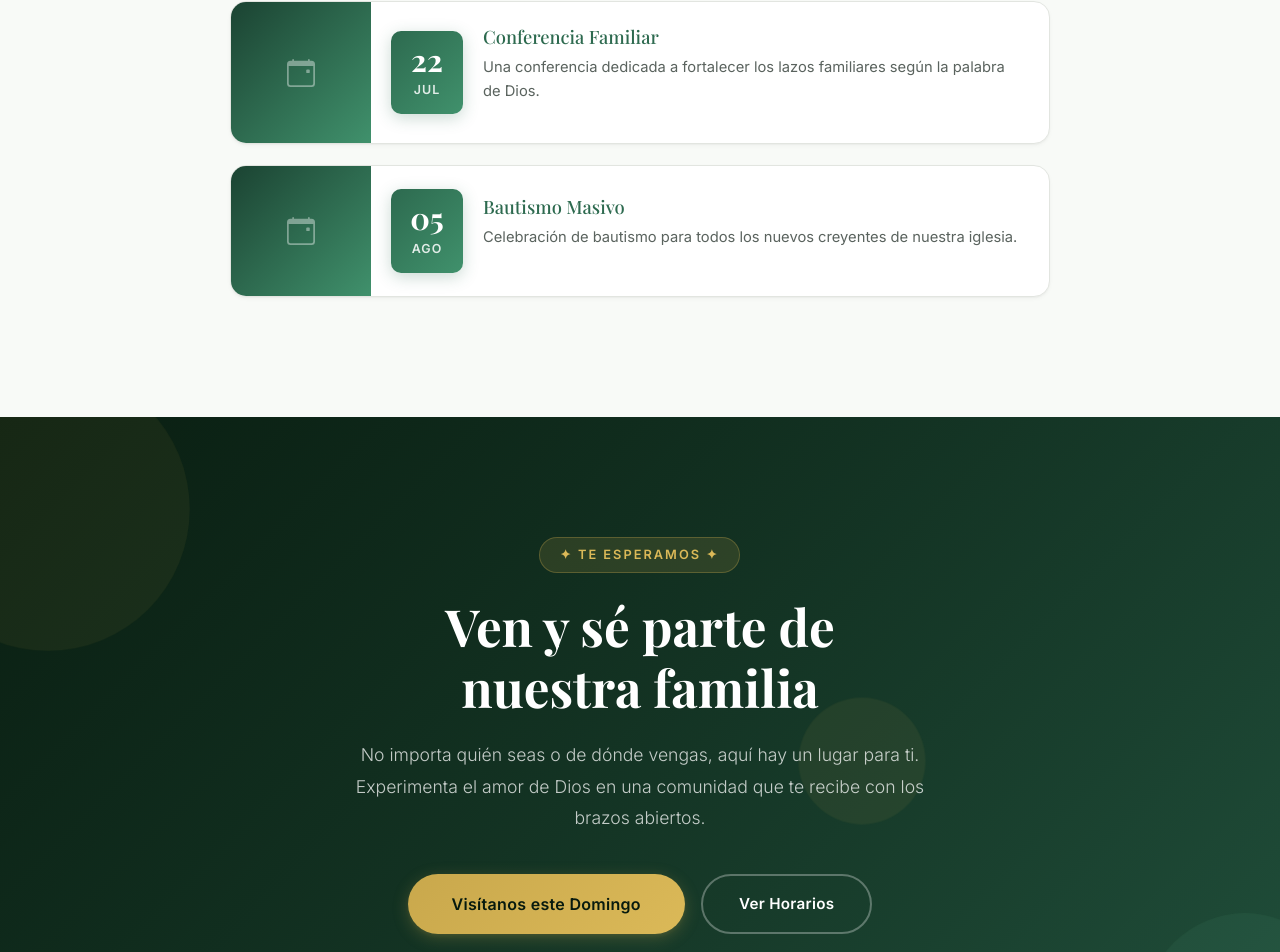
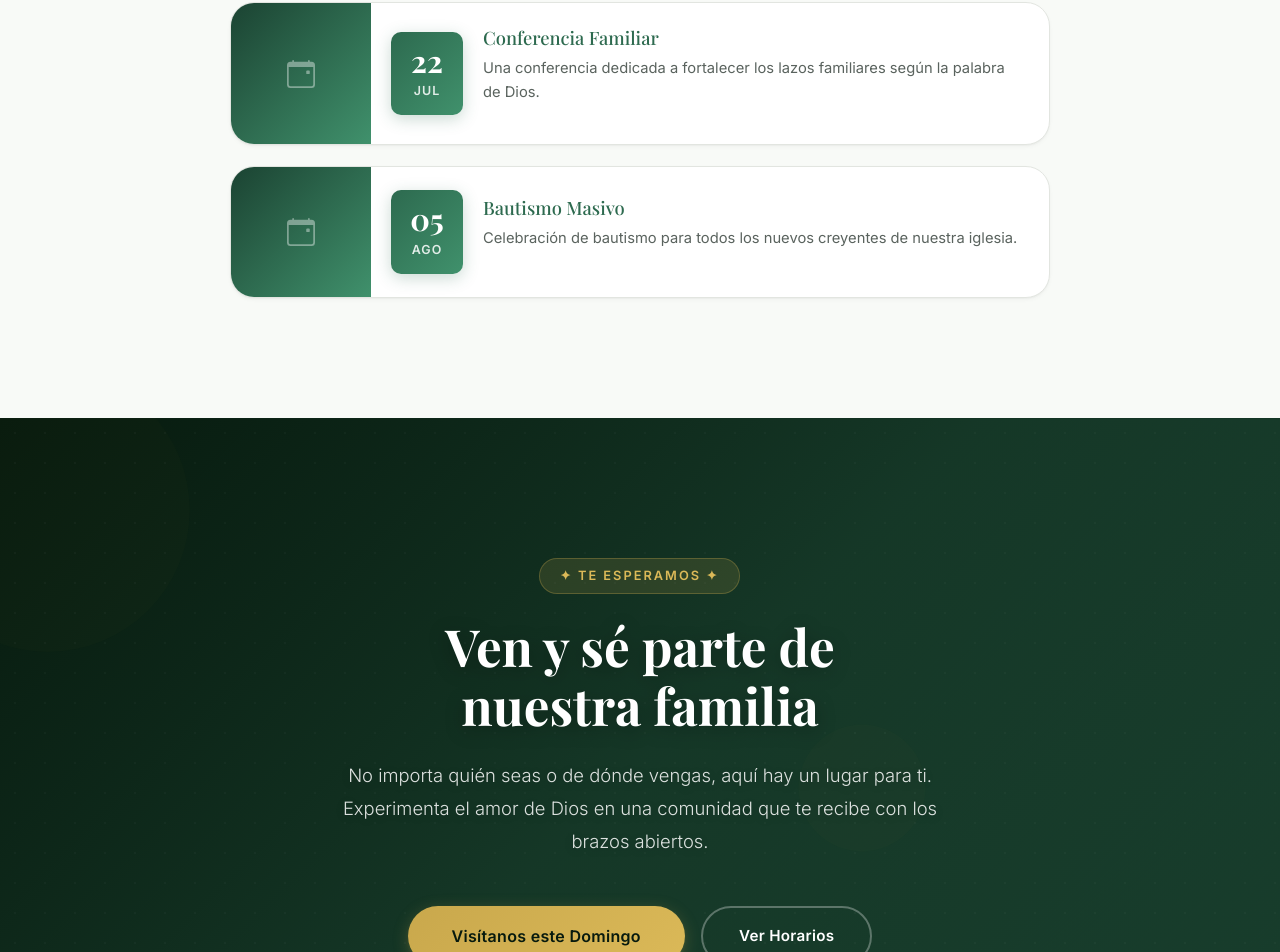
Before and after one commit to gerargram2006/Pagina-Iglesia, a React (Vite) app: page / in a window 1280 px wide. Shown: the part 5212-6164 px from the top of the page. Built offline with nearby package versions, Linux system fonts and the light colour scheme.

Commit message:
feat(styles): mejorar UI de Pastores, Eventos, CTA y Contacto con efectos 3D, gradientes avanzados y focus states refinados

```diff
--- a/src/styles/styles.css
+++ b/src/styles/styles.css
@@ -1081,20 +1081,23 @@ a {
   border-radius: 50%;
   border: 2px solid var(--gold-400);
   opacity: 0.3;
-  transition: all var(--transition);
+  transition: all var(--transition-spring);
 }
 
 .pastor-card:hover .pastor-img-ring {
-  inset: -10px;
-  opacity: 0.6;
+  inset: -12px;
+  opacity: 0.8;
   border-color: var(--gold-500);
+  transform: rotate(15deg);
+  box-shadow: 0 0 20px rgba(201, 168, 76, 0.4) inset;
 }
 
 .pastor-card h3 {
   font-family: 'Playfair Display', serif;
   color: var(--primary-700);
   margin-bottom: 8px;
-  font-size: 1.35rem;
+  font-size: 1.4rem;
+  font-weight: 700;
 }
 
 .pastor-role {
@@ -1128,19 +1131,36 @@ a {
   display: flex;
   gap: 20px;
   background: var(--white);
-  border-radius: var(--radius);
+  border-radius: var(--radius-lg);
   padding: 0;
   box-shadow: var(--shadow-sm);
   border: 1px solid var(--gray-200);
-  transition: all var(--transition);
+  transition: all var(--transition-spring);
   align-items: stretch;
   overflow: hidden;
+  position: relative;
+}
+
+.event-item::before {
+  content: '';
+  position: absolute;
+  left: 0;
+  top: 0;
+  bottom: 0;
+  width: 4px;
+  background: linear-gradient(180deg, var(--gold-400), var(--gold-600));
+  opacity: 0;
+  transition: opacity var(--transition);
 }
 
 .event-item:hover {
-  transform: translateX(8px);
-  box-shadow: var(--shadow);
-  border-color: transparent;
+  transform: translateX(8px) translateY(-4px);
+  box-shadow: var(--shadow-lg);
+  border-color: rgba(201, 168, 76, 0.2);
+}
+
+.event-item:hover::before {
+  opacity: 1;
 }
 
 /* Event thumbnail */
@@ -1149,12 +1169,31 @@ a {
   min-height: 130px;
   flex-shrink: 0;
   overflow: hidden;
+  position: relative;
+}
+
+.event-thumb::after {
+  content: '';
+  position: absolute;
+  inset: 0;
+  background: linear-gradient(90deg, rgba(7, 26, 14, 0.4) 0%, transparent 100%);
+  opacity: 0;
+  transition: opacity var(--transition);
+}
+
+.event-item:hover .event-thumb::after {
+  opacity: 1;
 }
 
 .event-thumb img {
   width: 100%;
   height: 100%;
   object-fit: cover;
+  transition: transform var(--transition-slow);
+}
+
+.event-item:hover .event-thumb img {
+  transform: scale(1.1) rotate(-2deg);
 }
 
 .event-thumb-placeholder {
@@ -1224,11 +1263,11 @@ a {
 .cta-section {
   /* PLACEHOLDER: Cambia esta URL por una foto de tu congregación */
   /* background-image: url('/img/cta-bg.jpg'); */
-  background: linear-gradient(135deg, var(--primary-900) 0%, var(--primary-700) 100%);
+  background: linear-gradient(135deg, var(--primary-900) 0%, var(--primary-700) 50%, #0d2818 100%);
   background-size: cover;
   background-position: center;
   background-attachment: fixed;
-  padding: 120px 0;
+  padding: 140px 0;
   text-align: center;
   position: relative;
   overflow: hidden;
@@ -1238,7 +1277,7 @@ a {
   content: '';
   position: absolute;
   inset: 0;
-  background: linear-gradient(135deg, rgba(10, 31, 18, 0.85) 0%, rgba(27, 67, 50, 0.7) 100%);
+  background: linear-gradient(135deg, rgba(7, 26, 14, 0.9) 0%, rgba(27, 67, 50, 0.75) 100%);
   pointer-events: none;
 }
 
@@ -1246,6 +1285,9 @@ a {
   position: absolute;
   inset: 0;
   pointer-events: none;
+  background-image: radial-gradient(rgba(255, 255, 255, 0.1) 1px, transparent 1px);
+  background-size: 30px 30px;
+  opacity: 0.3;
 }
 
 .cta-particle {
@@ -1302,20 +1344,22 @@ a {
 
 .cta-content h2 {
   font-family: 'Playfair Display', serif;
-  font-size: clamp(2rem, 4vw, 3.2rem);
+  font-size: clamp(2.2rem, 4vw, 3.6rem);
   color: var(--white);
-  margin-bottom: 20px;
+  margin-bottom: 24px;
   font-weight: 700;
-  line-height: 1.2;
+  line-height: 1.15;
+  text-shadow: 0 4px 20px rgba(0, 0, 0, 0.3);
 }
 
 .cta-content p {
-  font-size: 1.1rem;
-  color: rgba(255, 255, 255, 0.75);
-  max-width: 600px;
-  margin: 0 auto 40px;
+  font-size: 1.15rem;
+  color: rgba(255, 255, 255, 0.85);
+  max-width: 640px;
+  margin: 0 auto 48px;
   font-weight: 300;
   line-height: 1.8;
+  text-shadow: 0 2px 10px rgba(0, 0, 0, 0.2);
 }
 
 .cta-buttons {
@@ -1381,22 +1425,34 @@ a {
 .contact-form {
   display: flex;
   flex-direction: column;
-  gap: 18px;
-  background: var(--white);
-  padding: 40px;
-  border-radius: var(--radius-lg);
-  box-shadow: var(--shadow);
-  border: 1px solid var(--gray-200);
+  gap: 20px;
+  background: rgba(255, 255, 255, 0.98);
+  padding: 48px;
+  border-radius: var(--radius-xl);
+  box-shadow: var(--shadow-lg);
+  border: 1px solid var(--gray-100);
+  position: relative;
+  overflow: hidden;
+}
+
+.contact-form::before {
+  content: '';
+  position: absolute;
+  top: 0;
+  left: 0;
+  right: 0;
+  height: 4px;
+  background: linear-gradient(90deg, var(--primary-600), var(--primary-400), var(--primary-600));
 }
 
 .contact-form input,
 .contact-form textarea {
   width: 100%;
-  padding: 15px 20px;
+  padding: 16px 22px;
   border: 1.5px solid var(--gray-200);
   border-radius: var(--radius-sm);
   font-family: 'Inter', sans-serif;
-  font-size: 0.95rem;
+  font-size: 0.98rem;
   transition: all var(--transition-fast);
   background: var(--gray-50);
   color: var(--text);
@@ -1405,8 +1461,8 @@ a {
 .contact-form input:focus,
 .contact-form textarea:focus {
   outline: none;
-  border-color: var(--gold-500);
-  box-shadow: 0 0 0 4px rgba(201, 168, 76, 0.12);
+  border-color: var(--primary-500);
+  box-shadow: 0 0 0 4px rgba(82, 183, 136, 0.15), 0 4px 12px rgba(0, 0, 0, 0.05);
   background: var(--white);
 }
 
```
